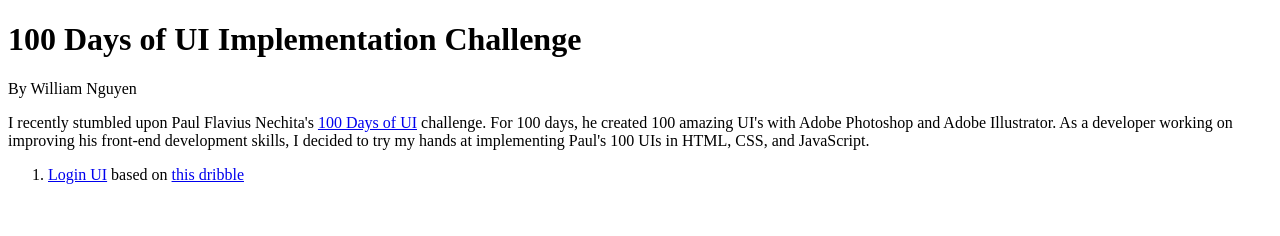
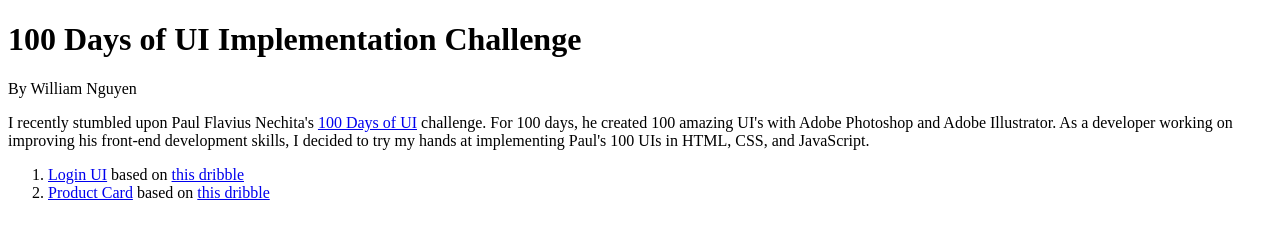
Before and after one commit to mostafaSalah12/100DaysUI, a plain HTML site: page index.html in a window 1280 px wide. Drawn offline with Linux system fonts and the light colour scheme.

Commit message:
Updated index.html

```diff
--- a/index.html
+++ b/index.html
@@ -14,6 +14,7 @@
 
   <ol>
     <li><a href="Day 1/index.html">Login UI</a> based on <a href="https://dribbble.com/shots/2125879-Day-001-Login-Form">this dribble</a></li>
+    <li><a href="Day 2/index.html">Product Card</a> based on <a href="https://dribbble.com/shots/2127657-Day-002-Product-Card">this dribble</a>
   </ol>
 </body>
 </html>
```
Also changed, not shown: 1 other file.
